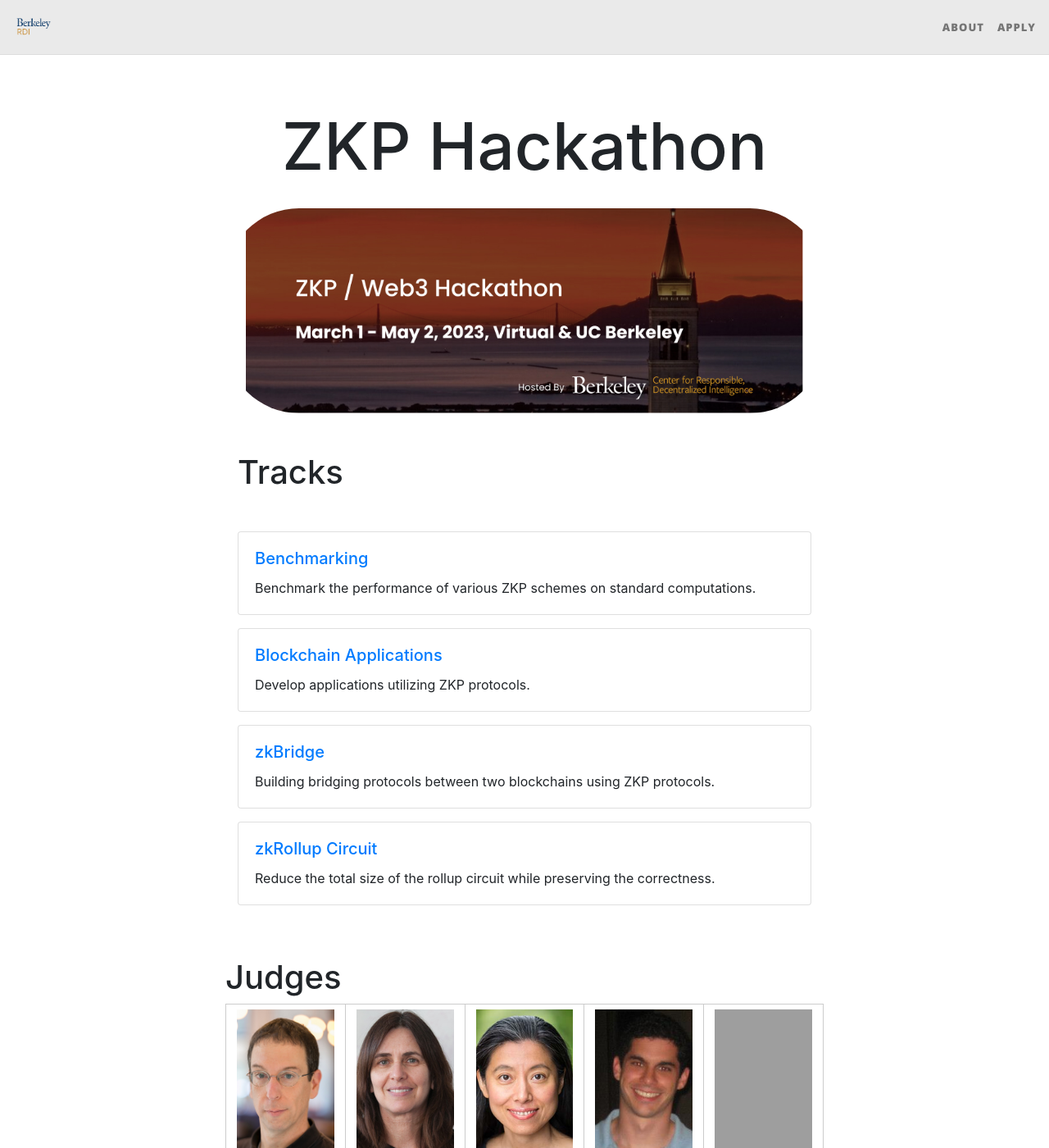
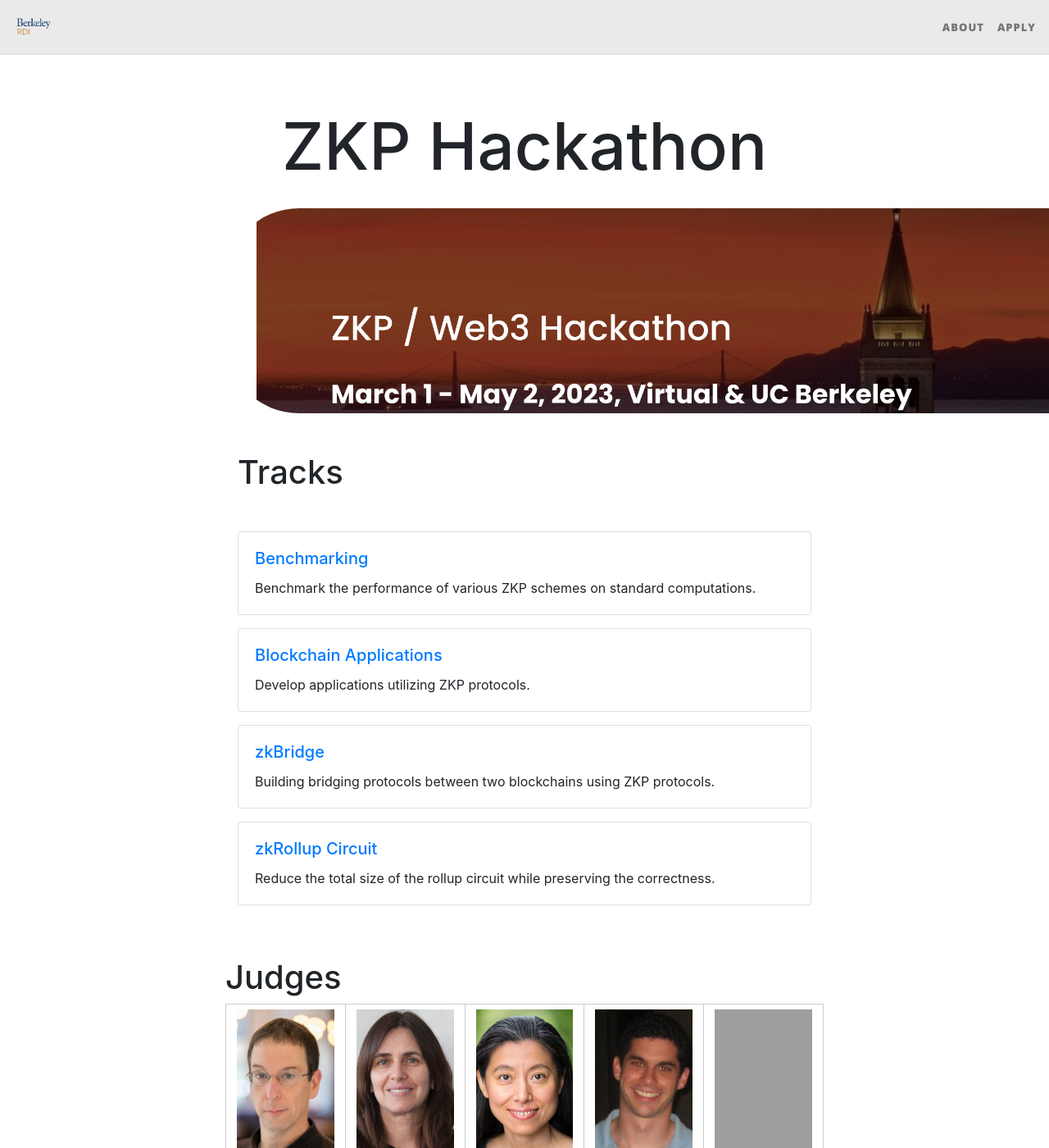
Before and after one commit to rdi-berkeley/zkp-web3-hackathon, a Jekyll site: the page built from index.md, in a window 1280 px wide and 1400 px high. Shown: the whole window at 82% size. Built offline with Jekyll 4.4.1, drawn with Linux system fonts in a browser that asks for light colours; nearby versions of some CDN libraries; grey boxes are pictures that could not be loaded.

Commit message:
Update home.html

```diff
--- a/_layouts/home.html
+++ b/_layouts/home.html
@@ -12,15 +12,15 @@ layout: page
 
 <style>
   .banner {
-    width: 100%;
+    width: 150%;
     height: 250px;
     overflow: hidden;
     border-radius: 90px;
   }
 
   .banner img {
-    width: 100%;
-    height: 100%;
+    width: 150%;
+    height: 150%;
     object-fit: contain;
   }
 </style>
```
